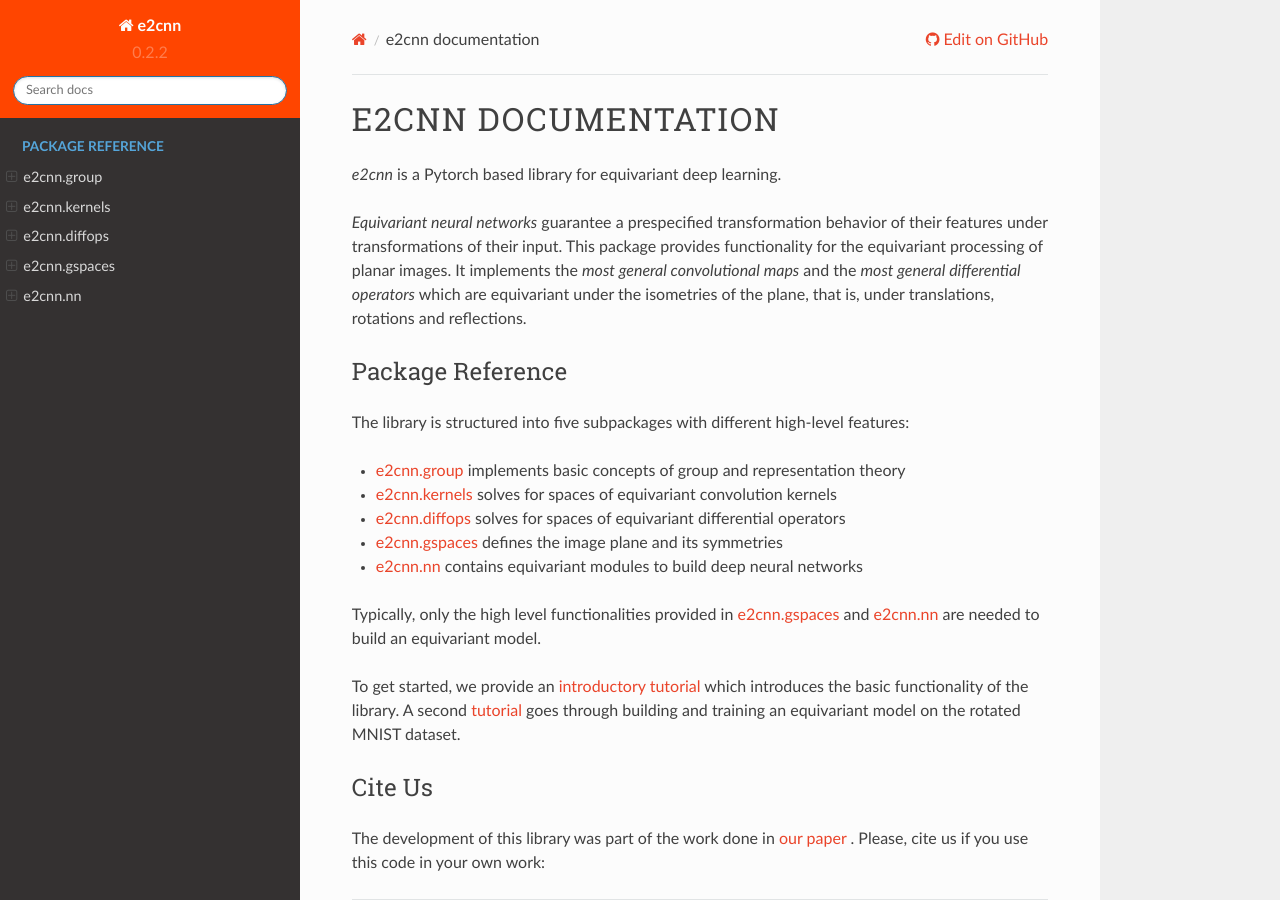
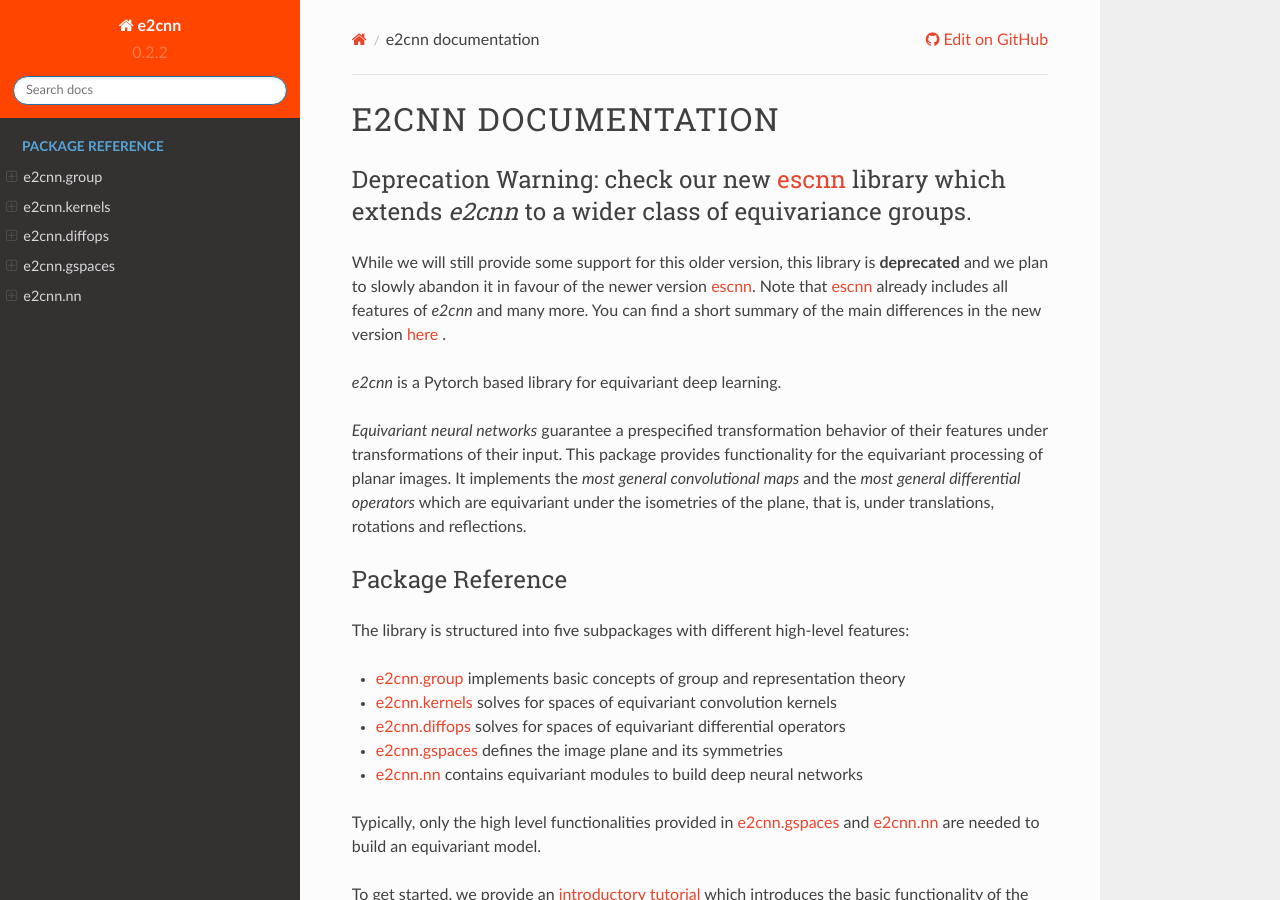
Before and after one commit to QUVA-Lab/e2cnn, a Sphinx documentation site: the page built from docs/source/index.rst, in a window 1280 px wide and 900 px high. Built offline with Sphinx 7.4.7 and the Read the Docs theme 2.0.0, drawn with Linux system fonts in a browser that asks for light colours.

Commit message:
add deprectation warning in docs and link more explicitly to escnn

```diff
--- a/docs/source/index.rst
+++ b/docs/source/index.rst
@@ -3,6 +3,18 @@
 
 e2cnn documentation
 =================================
+
+
+Deprecation Warning: check our new `escnn <https://github.com/QUVA-Lab/escnn>`_ library which extends *e2cnn* to a wider class of equivariance groups.
+------------------------------------------------------------------------------------------------------------------------------------------------------
+While we will still provide some support for this older version,
+this library is **deprecated** and we plan to slowly abandon it in favour of the newer version `escnn <https://github.com/QUVA-Lab/escnn>`_.
+Note that `escnn <https://github.com/QUVA-Lab/escnn>`_ already includes all features of *e2cnn* and many more.
+You can find a short summary of the main differences in the new version `here <https://github.com/QUVA-Lab/escnn/blob/master/changelog.txt>`_ .
+
+
+
+
 
 *e2cnn* is a Pytorch based library for equivariant deep learning.
 
```
Also changed, not shown: README.md (+10 -0 lines).
